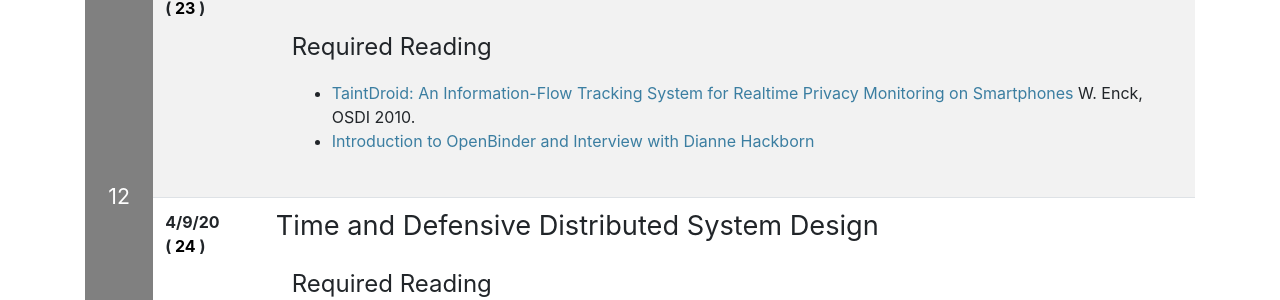
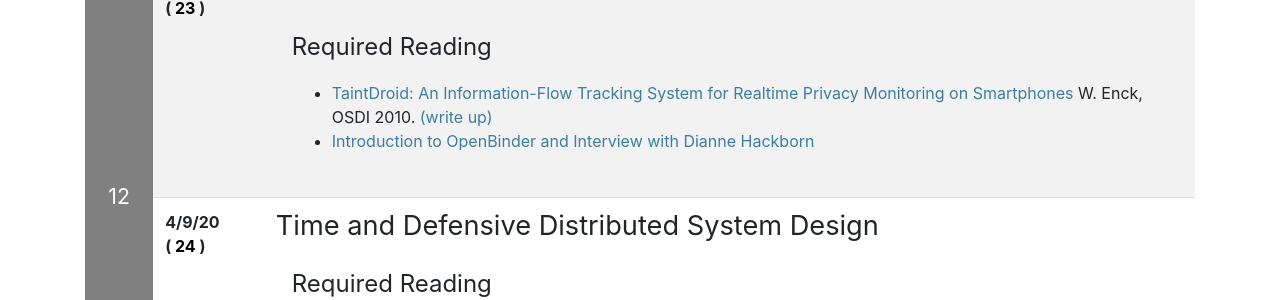
Before and after one commit to deculler/cs262b-sp20, a Jekyll site: the page built from index.md, in a window 1280 px wide and 900 px high, scrolled down 6564 px. Shown: the part 153-453 px from the top of the window. Built offline with Jekyll 4.4.1, drawn with Linux system fonts in a browser that asks for light colours; nearby versions of some CDN libraries; our own code applies the rules of GitHub Pages for plain Markdown files.

Commit message:
Add writeup links for 4/7

```diff
--- a/index.md
+++ b/index.md
@@ -434,7 +434,7 @@ Class time available to work on projects.
 ## IFC and IPC
 <div class="reading">
 <div class="required_reading" markdown="1">
-* [TaintDroid: An Information-Flow Tracking System for Realtime Privacy Monitoring on Smartphones](https://www.usenix.org/legacy/event/osdi10/tech/full_papers/Enck.pdf) W. Enck, OSDI 2010.
+* [TaintDroid: An Information-Flow Tracking System for Realtime Privacy Monitoring on Smartphones](https://www.usenix.org/legacy/event/osdi10/tech/full_papers/Enck.pdf) W. Enck, OSDI 2010. [(write up)](https://docs.google.com/forms/d/e/1FAIpQLSdGpVH_ZwOfVIbaD2gLi0cIKEZZJjJVMAa9RBdOK22UGISSQA/viewform)
 * [Introduction to OpenBinder and Interview with Dianne Hackborn](https://www.osnews.com/story/13674/introduction-to-openbinder-and-interview-with-dianne-hackborn/)
 </div>
 </div>
```
